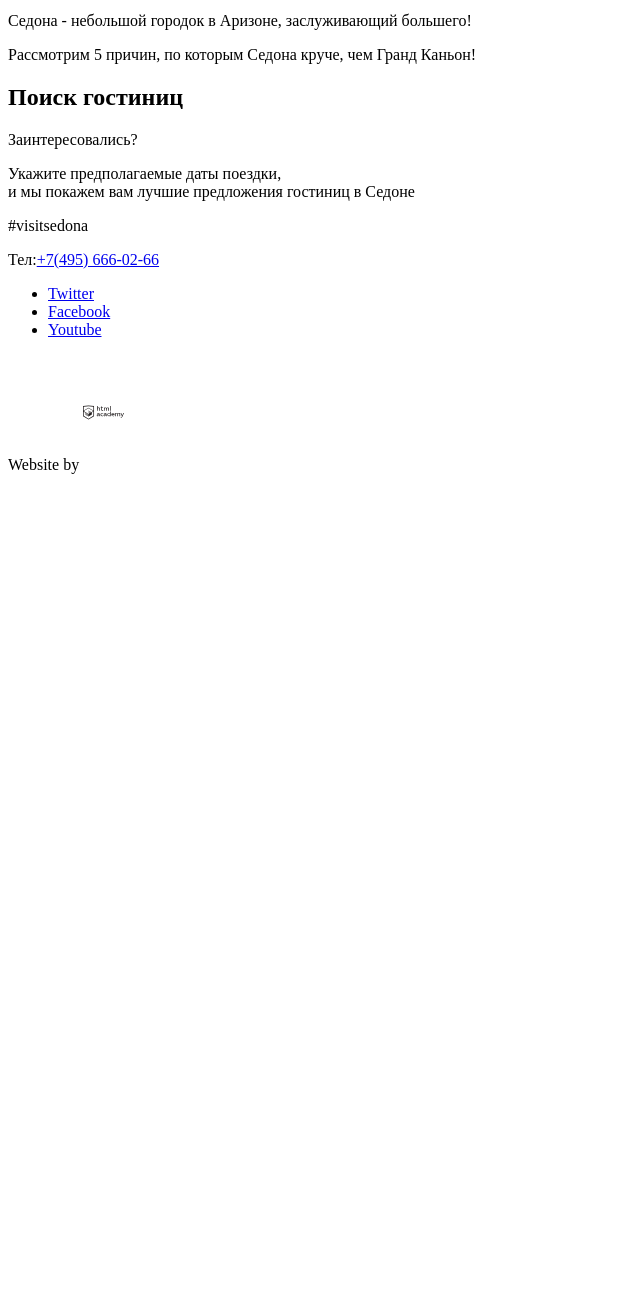
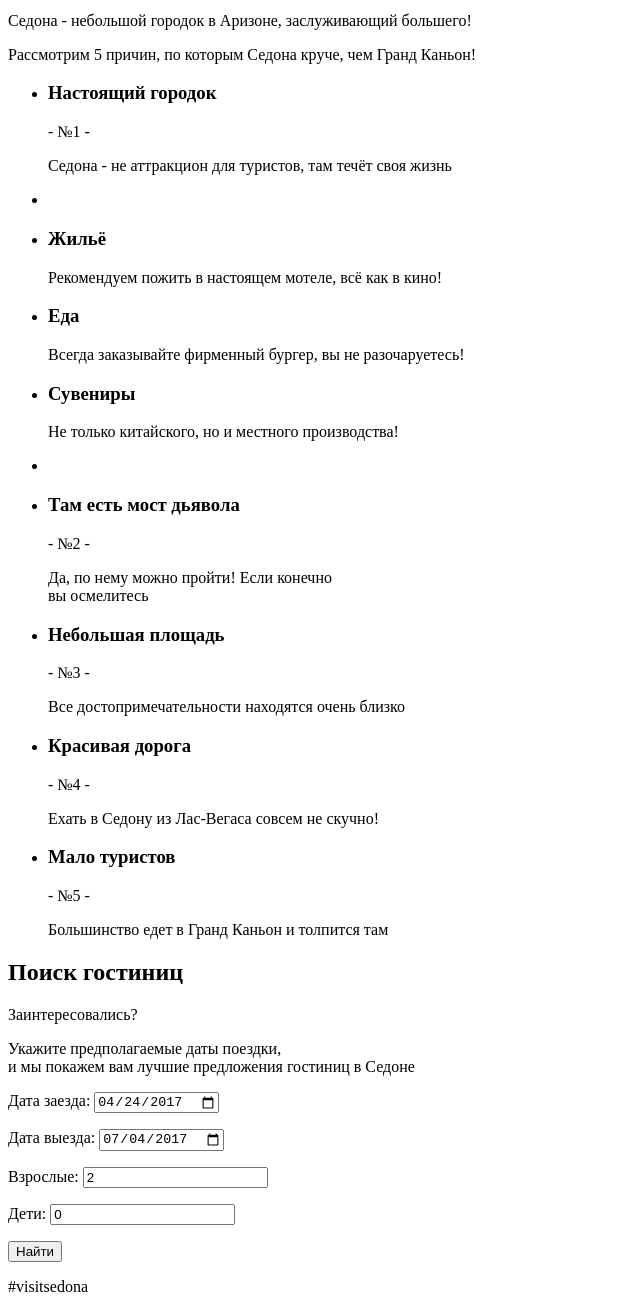
Before and after one commit to zouweninthesky/933511-sedona-27, a plain HTML site: page index.html in a window 1280 px wide. Shown: the part 720-2020 px from the top of the page, without its empty margins (0-640 px from the left). Before the commit the page ends 1210 px from the top, so only its background shows below. Drawn offline with Linux system fonts and the light colour scheme.

Commit message:
Added form, filled a section in index.
Я сделал блок в индексе с помощью списка, но не уверен, что это верно. Подскажите, пожалуйста.

```diff
--- a/index.html
+++ b/index.html
@@ -14,26 +14,84 @@
   				<li><a href="">Гостиницы</a></li>
   			</ul>
         <a>
-          <img src="img/logo.png" alt="Логотип Седоны"  height="140" width="71">
+          <img src="img/logo.png" alt="Логотип Седоны"  height="71" width="140">
         </a>
   		</nav>
   	</header>
   	<main>
-  		<h1>Седона</h1>
+  		<h1 class="visually-hidden">Седона</h1>
       <div>
         <img src="img/welcome.svg" alt="Добро пожаловать в Седону"  height="459" width="353">
       </div>
   		<section>
-  			<h2>Преимущества</h2>
+  			<h2 class="visually-hidden">Преимущества</h2>
   			<p>Седона - небольшой городок в Аризоне, заслуживающий большего!</p>
   			<p>Рассмотрим 5 причин, по которым Седона круче, чем Гранд Каньон!</p>
-  			<!--Крупный раздел будет добавлен позже -->
+        <ul>
+          <li>
+            <h3>Настоящий городок</h3>
+            <span>- №1 -</span>
+            <p>Седона - не аттракцион для туристов, там течёт своя жизнь</p>
+          </li>
+          <li></li>
+          <li>
+            <h3>Жильё</h3>
+            <p>Рекомендуем пожить в настоящем мотеле, всё как в кино!</p>
+          </li>
+          <li>
+            <h3>Еда</h3>
+            <p>Всегда заказывайте фирменный бургер, вы не разочаруетесь!</p>
+          </li>
+          <li>
+            <h3>Сувениры</h3>
+            <p>Не только китайского, но и местного производства!</p>
+          </li>
+          <li></li>
+          <li>
+            <h3>Там есть мост дьявола</h3>
+            <span>- №2 -</span>
+            <p>Да, по нему можно пройти! Если конечно<br>вы осмелитесь</p>
+          </li>
+          <li>
+            <h3>Небольшая площадь</h3>
+            <span>- №3 -</span>
+            <p>Все достопримечательности находятся очень близко</p>
+          </li>
+          <li>
+            <h3>Красивая дорога</h3>
+            <span>- №4 -</span>
+            <p>Ехать в Седону из Лас-Вегаса совсем не скучно!</p>
+          </li>
+          <li>
+            <h3>Мало туристов</h3>
+            <span>- №5 -</span>
+            <p>Большинство едет в Гранд Каньон и толпится там</p>
+          </li>
+        </ul>
   		</section>
   		<section>
-  			<h2>Поиск гостиниц</h2>
+  			<h2 class="visually-hidden">Поиск гостиниц</h2>
   			<p>Заинтересовались?</p>
   			<p>Укажите предполагаемые даты поездки,<br>и мы покажем вам лучшие предложения гостиниц в Седоне</p>
-  			<form action=""></form>
+  			<form action="" method="post">
+          <p>
+            <label for="arrival_date">Дата заезда:</label>
+            <input name="arrival_date" type="date" value="2017-04-24">
+          </p>
+          <p>
+            <label for="departure_date">Дата выезда:</label>
+            <input name="departure_date" type="date" value="2017-07-04">
+          </p>
+          <p>
+            <label for="adults_number">Взрослые:</label>
+            <input name="adults_number" type="number" min="0" value="2">
+          </p>
+          <p>
+            <label for="children_number">Дети:</label>
+            <input name="children_number" type="number" min="0" value="0">
+          </p>
+          <button type="submit">Найти</button>
+        </form>
   		</section>
   	</main>
   	<footer>
@@ -46,7 +104,7 @@
 			</ul>
 		  <p>Website by
 		  	<a href="https://htmlacademy.ru/intensive/htmlcss">
-          <img src="img/logo-htmlacademy.svg" alt="HTML Академия"  height="115" width="41">
+          <img src="img/logo-htmlacademy.svg" alt="Логотип HTML Академии"  height="41" width="115">
         </a>
 		  </p>
   	</footer>
```
Also changed, not shown: catalog.html (+7 -7 lines).
